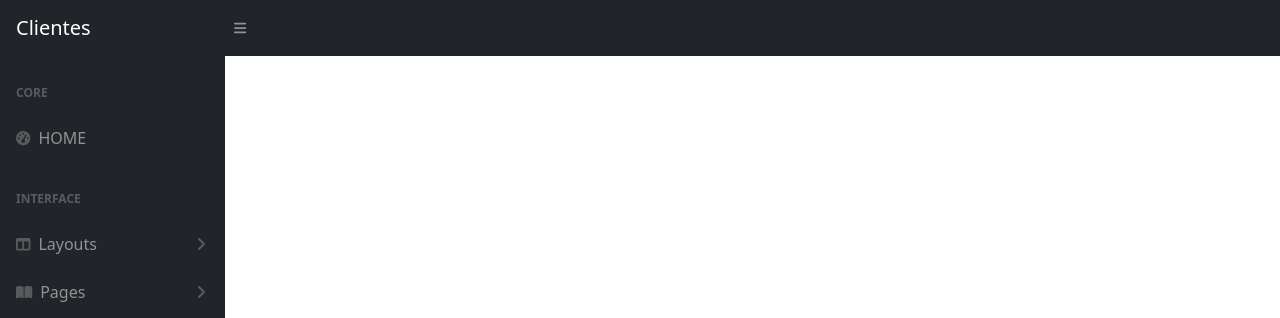
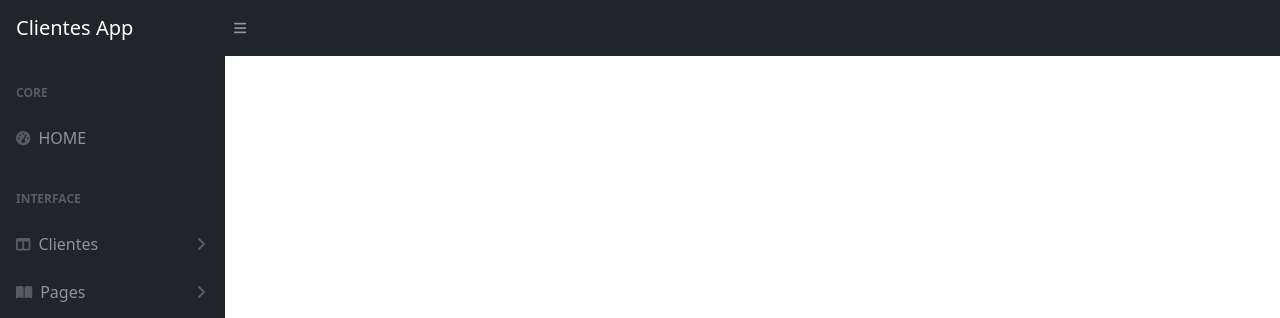
Before and after one commit to RenanReisFernandes/angular-clientes, an Angular app in the folder clientes-app/: page / in a window 1280 px wide. Shown: the top 318 px of the page. Built offline with nearby package versions, Linux system fonts and the light colour scheme.

Commit message:
forms routes

```diff
--- a/clientes-app/src/app/clientes/clientes-routing.module.ts
+++ b/clientes-app/src/app/clientes/clientes-routing.module.ts
@@ -1,7 +1,10 @@
 import { NgModule } from '@angular/core';
 import { RouterModule, Routes } from '@angular/router';
+import { ClientesFormComponent } from './clientes-form/clientes-form.component';
 
-const routes: Routes = [];
+const routes: Routes = [
+  {path: 'clientes-form', component: ClientesFormComponent}
+];
 
 @NgModule({
   imports: [RouterModule.forChild(routes)],
--- a/clientes-app/src/app/clientes/clientes.module.ts
+++ b/clientes-app/src/app/clientes/clientes.module.ts
@@ -12,6 +12,9 @@ import { ClientesFormComponent } from './clientes-form/clientes-form.component';
   imports: [
     CommonModule,
     ClientesRoutingModule
+  ],
+  exports: [
+    ClientesFormComponent
   ]
 })
 export class ClientesModule { }
--- a/clientes-app/src/app/template/navbar/navbar.component.html
+++ b/clientes-app/src/app/template/navbar/navbar.component.html
@@ -1,6 +1,6 @@
 <nav class="sb-topnav navbar navbar-expand navbar-dark bg-dark">
   <!-- Navbar Brand-->
-  <a class="navbar-brand ps-3" href="index.html">Clientes</a>
+  <a class="navbar-brand ps-3" routerLink="/home">Clientes App</a>
   <!-- Sidebar Toggle-->
   <button class="btn btn-link btn-sm order-1 order-lg-0 me-4 me-lg-0" id="sidebarToggle" href="#!"><i class="fas fa-bars"></i></button>
 </nav>
--- a/clientes-app/src/app/template/sidebar/sidebar.component.html
+++ b/clientes-app/src/app/template/sidebar/sidebar.component.html
@@ -3,14 +3,14 @@
       <div class="sb-sidenav-menu">
           <div class="nav">
               <div class="sb-sidenav-menu-heading">Core</div>
-              <a class="nav-link" href="index.html">
+              <a class="nav-link" routerLink="/home">
                   <div class="sb-nav-link-icon"><i class="fas fa-tachometer-alt"></i></div>
                   HOME
               </a>
               <div class="sb-sidenav-menu-heading">Interface</div>
               <a class="nav-link collapsed" href="#" data-bs-toggle="collapse" data-bs-target="#collapseLayouts" aria-expanded="false" aria-controls="collapseLayouts">
                   <div class="sb-nav-link-icon"><i class="fas fa-columns"></i></div>
-                  Layouts
+                  Clientes
                   <div class="sb-sidenav-collapse-arrow"><i class="fas fa-angle-down"></i></div>
               </a>
               <div class="collapse" id="collapseLayouts" aria-labelledby="headingOne" data-bs-parent="#sidenavAccordion">
@@ -54,7 +54,7 @@
                   <div class="sb-nav-link-icon"><i class="fas fa-chart-area"></i></div>
                   Charts
               </a>
-              <a class="nav-link" href="tables.html">
+              <a class="nav-link" routerLink="/about">
                   <div class="sb-nav-link-icon"><i class="fas fa-table"></i></div>
                   Sobre nós
               </a>
--- a/clientes-app/src/app/template/template.module.ts
+++ b/clientes-app/src/app/template/template.module.ts
@@ -3,6 +3,7 @@ import { CommonModule } from '@angular/common';
 import { NavbarComponent } from './navbar/navbar.component';
 import { SidebarComponent } from './sidebar/sidebar.component';
 import { FooterComponent } from './footer/footer.component';
+import { RouterModule } from '@angular/router';
 
 
 
@@ -13,7 +14,8 @@ import { FooterComponent } from './footer/footer.component';
     FooterComponent
   ],
   imports: [
-    CommonModule
+    CommonModule,
+    RouterModule
   ],
   exports:[
      NavbarComponent,
```
Also changed, not shown: clientes-app/src/app/app.module.ts (+5 -4 lines).
